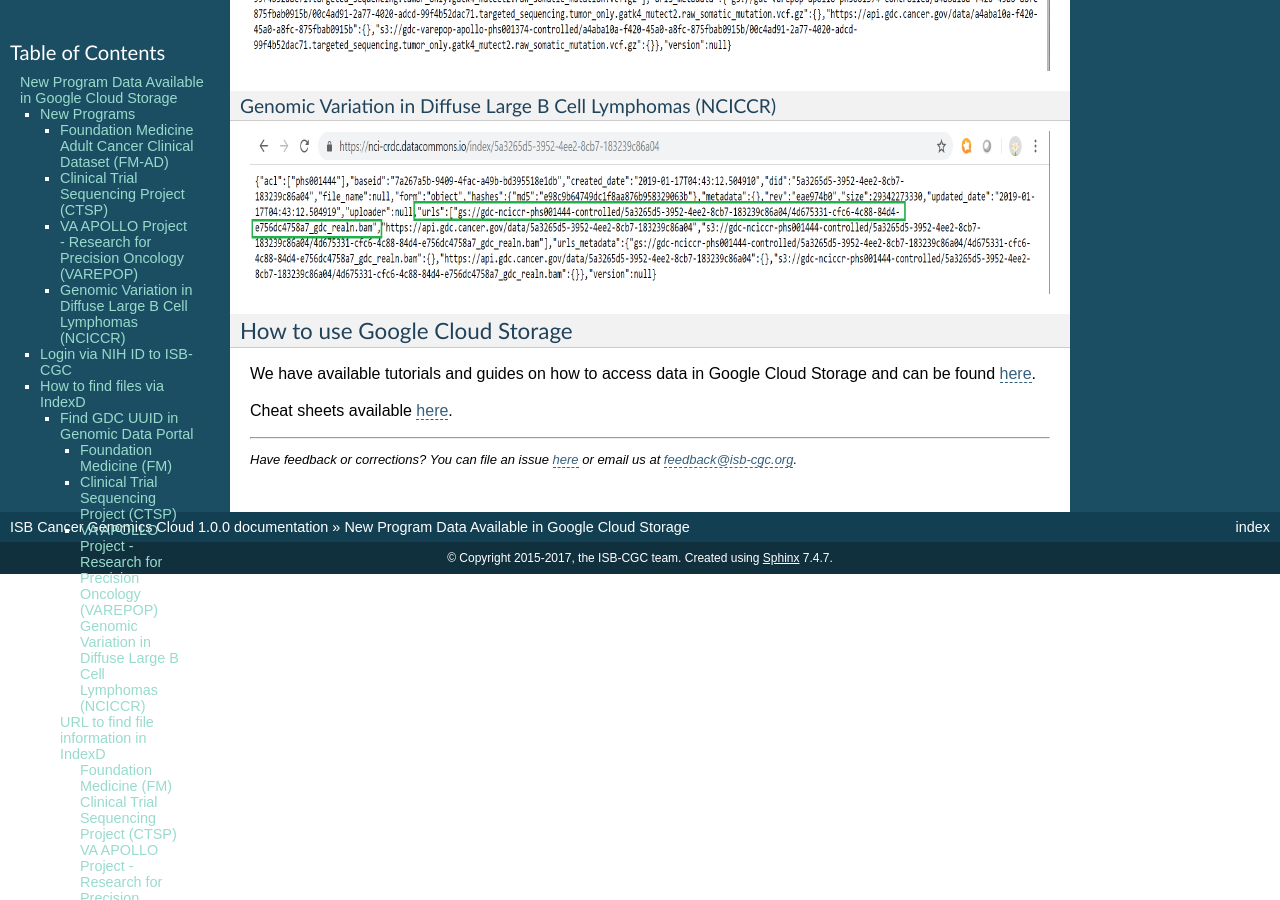
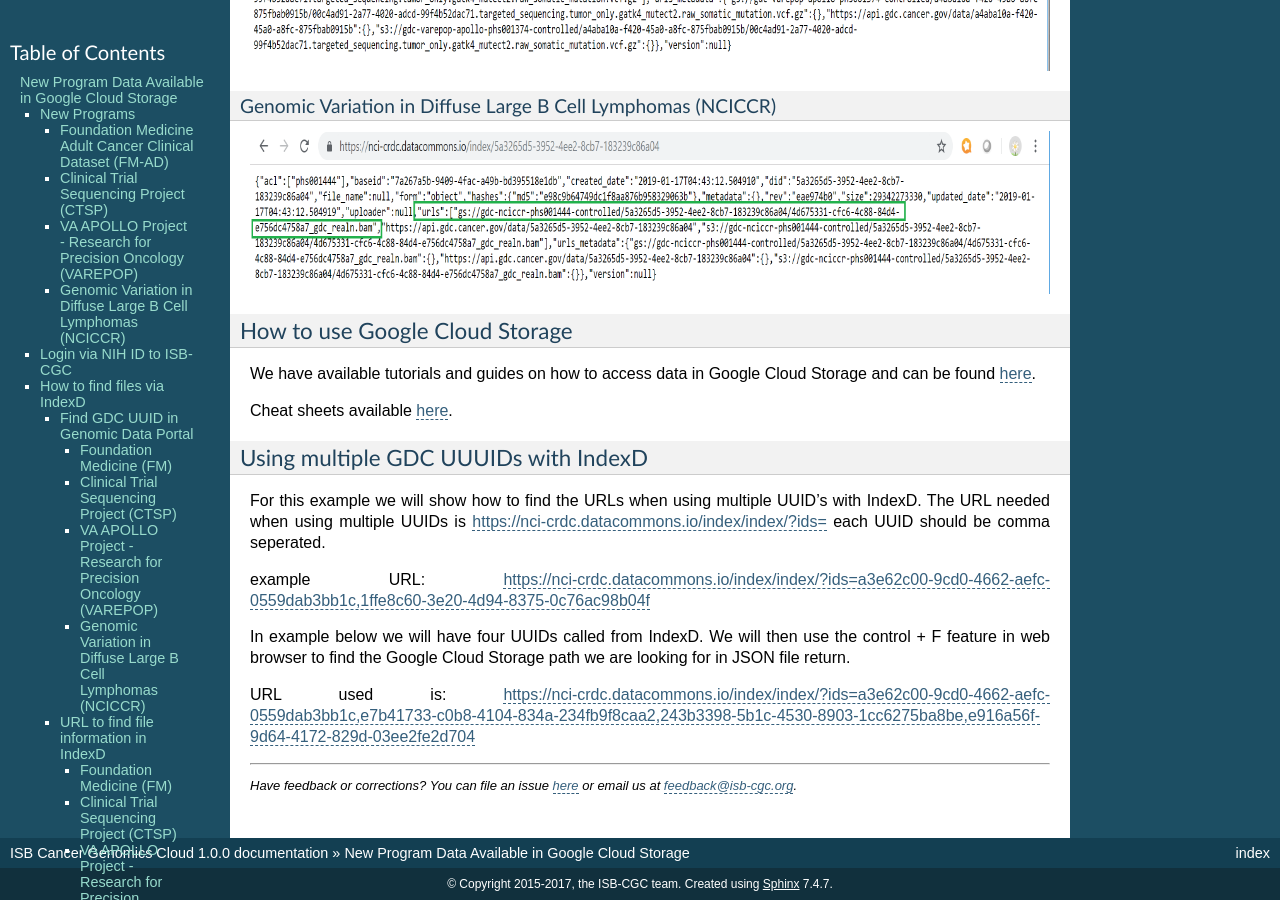
Before and after one commit to isb-cgc/readthedocs, a Sphinx documentation site: the page built from docs/source/sections/data/data2/AccessData/AccessviaIndexD.rst, in a window 1280 px wide and 900 px high, scrolled down 8120 px. Built offline with Sphinx 7.4.7, drawn with Linux system fonts in a browser that asks for light colours; pages that are not in the unit, such as notebooks, are missing from menus.

Commit message:
multiple UUIDs example started

```diff
--- a/docs/source/sections/data/data2/AccessData/AccessviaIndexD.rst
+++ b/docs/source/sections/data/data2/AccessData/AccessviaIndexD.rst
@@ -215,3 +215,17 @@ How to use Google Cloud Storage
 We have available tutorials and guides on how to access data in Google Cloud Storage and can be found  `here <https://isb-cancer-genomics-cloud.readthedocs.io/en/latest/sections/HowToGetStartedonISB-CGC.html#iii-accessing-and-analyzing-data-stored-in-gcs>`_.
 
 Cheat sheets available `here <https://isb-cancer-genomics-cloud.readthedocs.io/en/latest/sections/DIYWorkshop.html#isb-cancer-genomics-cloud-isb-cgc>`_.
+
+
+
+Using multiple GDC UUUIDs with IndexD
+^^^^^^^^^^^^^^^^^^^^^^^^^^^^^^^^^^^^^^
+
+For this example we will show how to find the URLs when using multiple UUID's with IndexD.  The URL needed when using multiple UUIDs is https://nci-crdc.datacommons.io/index/index/?ids= each UUID should be comma seperated.
+
+example URL: https://nci-crdc.datacommons.io/index/index/?ids=a3e62c00-9cd0-4662-aefc-0559dab3bb1c,1ffe8c60-3e20-4d94-8375-0c76ac98b04f
+
+
+In example below we will have four UUIDs called from IndexD.  We will then use the control + F feature in web browser to find the Google Cloud Storage path we are looking for in JSON file return.
+
+URL used is: https://nci-crdc.datacommons.io/index/index/?ids=a3e62c00-9cd0-4662-aefc-0559dab3bb1c,e7b41733-c0b8-4104-834a-234fb9f8caa2,243b3398-5b1c-4530-8903-1cc6275ba8be,e916a56f-9d64-4172-829d-03ee2fe2d704
```
